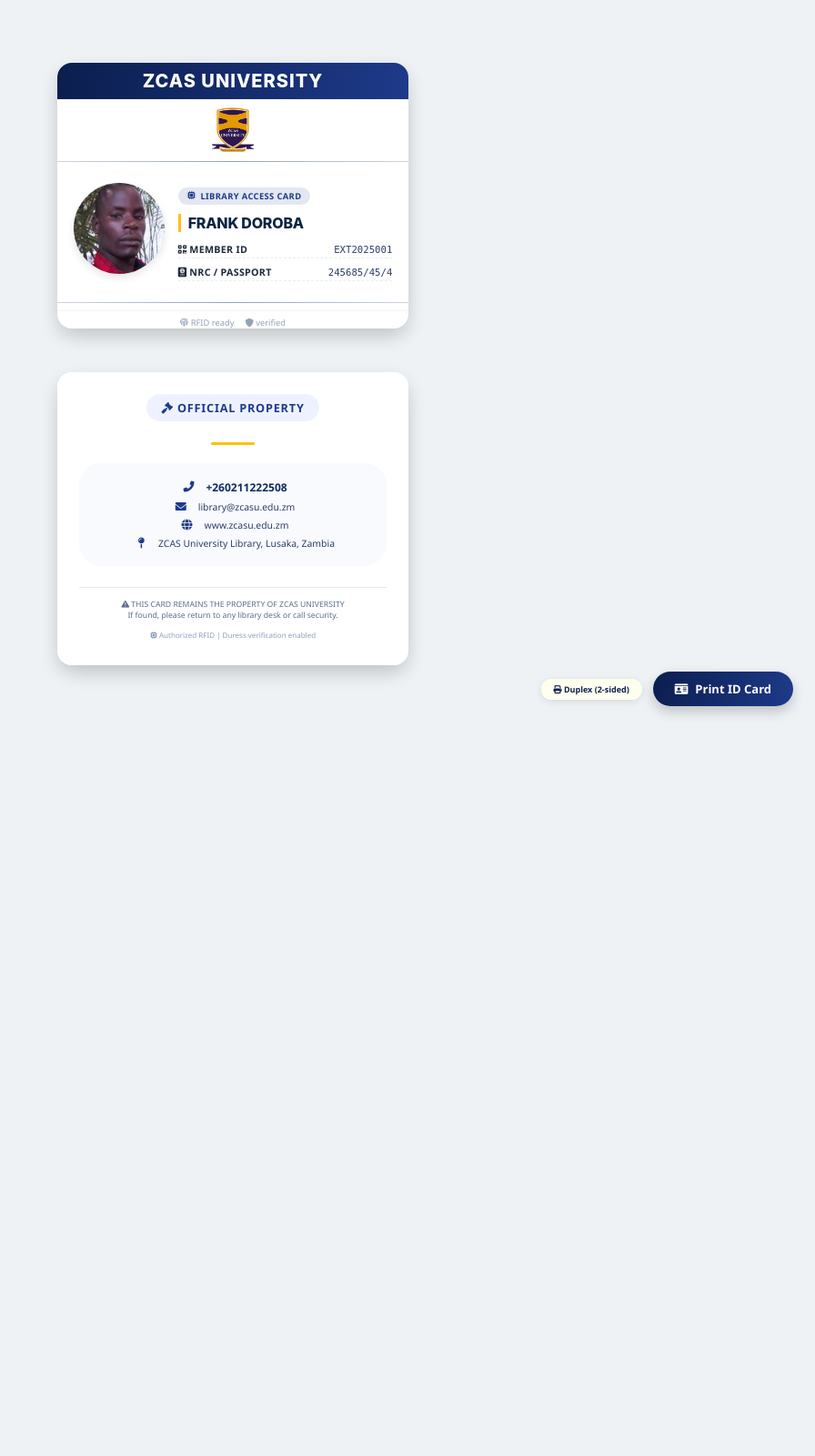
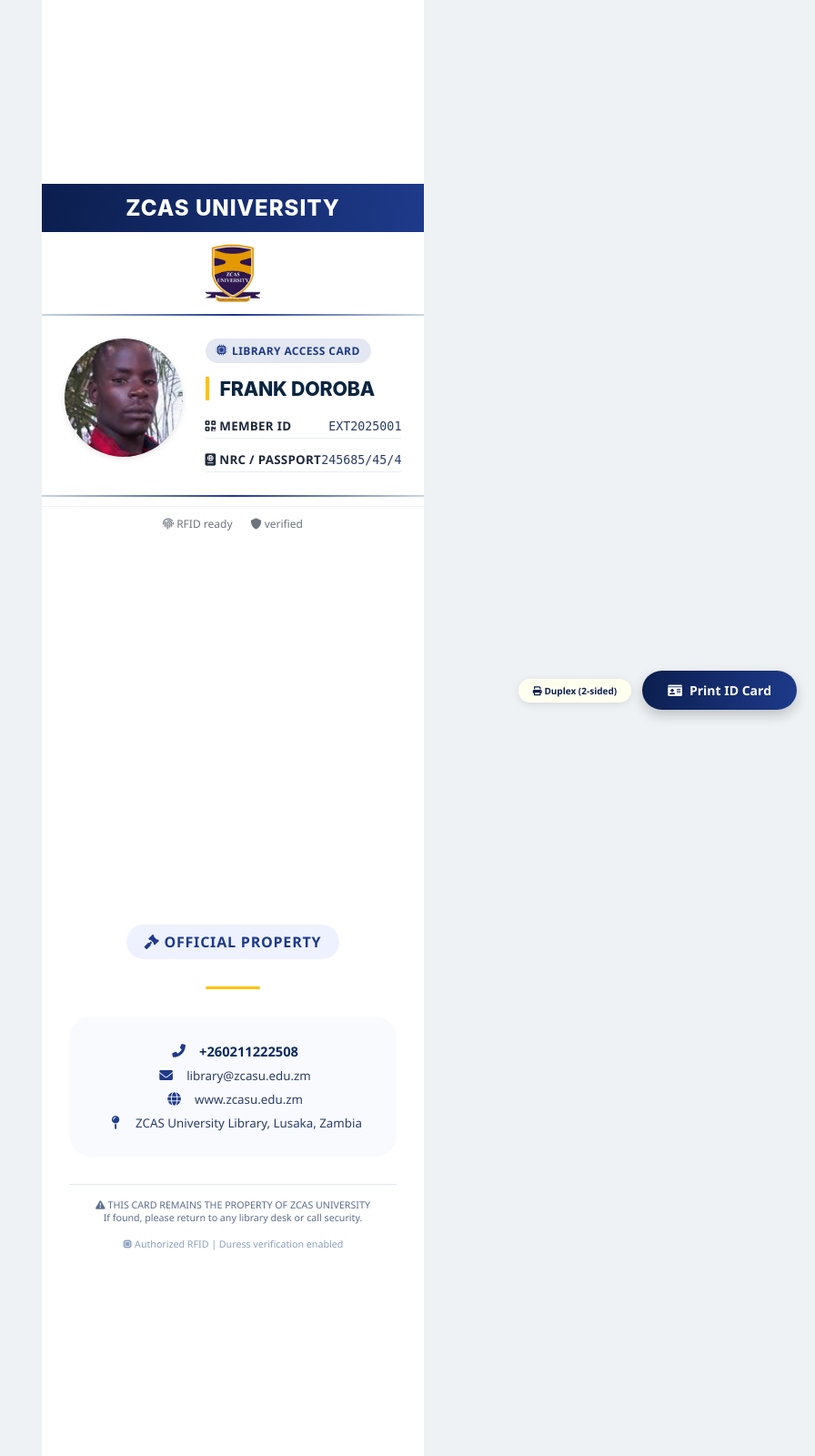
Before and after one commit to frankL408/EXTERNAL_MEMBER, a Flask app: template templates/print_id_card.html in a window 1280 px wide. Shown: the whole page at 91% size, without its empty margins (384-1280 px from the left). Before the commit the page ends 787 px from the top, so only its background shows below. Run offline with Flask 3, Linux system fonts and the light colour scheme; the template is opened without the code that fills it: values that come from a table or form of the project are taken from there, others are empty; some libraries are stand-ins or nearby versions.

Commit message:
first commit

```diff
--- a/templates/print_id_card.html
+++ b/templates/print_id_card.html
@@ -18,7 +18,7 @@
             background: #eef2f5;
             font-family: 'Segoe UI', 'Roboto', 'Inter', 'Helvetica Neue', sans-serif;
             margin: 0;
-            padding: 30px 20px;
+            padding: 0;
             display: flex;
             flex-direction: column;
             align-items: center;
@@ -31,48 +31,49 @@
             margin: 0 auto;
         }
 
-        /* Each side on separate page when printed */
+        /* Each side on separate page when printed - FULL PAGE */
         .print-front-page,
         .print-back-page {
             page-break-after: always;
             page-break-inside: avoid;
             break-inside: avoid;
             margin: 0;
-            padding: 20px 0;
+            padding: 0;
             display: flex;
             align-items: center;
             justify-content: center;
-            background: #eef2f5;
+            background: white;
+            min-height: 100vh;
+            width: 100%;
         }
 
-        /* ID CARD - Reduced margins, compact premium size */
+        /* ID CARD - Standard CR80 size for printing */
         .print-id-card {
-            width: 290pt !important;
-            max-width: 320pt;
+            width: 100%;
+            max-width: 100%;
             background: transparent !important;
-            margin: 4px auto;
+            margin: 0;
             break-inside: avoid;
             page-break-inside: avoid;
-            box-shadow: 0 10px 25px -5px rgba(0, 0, 0, 0.15);
-            border-radius: 16px;
+            box-shadow: none;
+            border-radius: 0;
         }
 
-        /* Card surfaces */
+        /* Card surfaces - FULL WIDTH */
         .print-id-card-front,
         .print-id-card-back {
             width: 100%;
             background: white;
-            border-radius: 16px;
             overflow: hidden;
             position: relative;
-            box-shadow: 0 8px 20px rgba(0, 0, 0, 0.08);
+            box-shadow: none;
             transition: transform 0.2s;
         }
 
         /* ===== FRONT SIDE ELEMENTS ===== */
         .card-top-ribbon {
             background: linear-gradient(98deg, #0B1E4E 0%, #1E3A8A 100%);
-            padding: 8px 18px;
+            padding: 12px 20px;
             display: flex;
             align-items: center;
             justify-content: center;
@@ -81,7 +82,7 @@
         }
 
         .uni-name {
-            font-size: 15pt;
+            font-size: 18pt;
             font-weight: 800;
             color: white;
             letter-spacing: 1px;
@@ -92,26 +93,28 @@
         /* Main content area with photo on left and details on right */
         .card-main-content {
             display: flex;
-            padding: 15px 18px;
-            gap: 15px;
+            padding: 20px 25px;
+            gap: 25px;
+            width: 100%;
         }
 
-        /* Left side - Member Photo (no yellow ring) */
+        /* Left side - Member Photo (NO yellow ring/border) */
         .member-photo-left {
             flex-shrink: 0;
-            width: 100px;
+            width: 130px;
         }
 
         .member-photo {
-            width: 100px;
-            height: 100px;
+            width: 130px;
+            height: 130px;
             background: #f0f0f0;
             border-radius: 50%;
             display: flex;
             align-items: center;
             justify-content: center;
             overflow: hidden;
-            box-shadow: 0 4px 8px rgba(0, 0, 0, 0.1);
+            box-shadow: 0 2px 6px rgba(0, 0, 0, 0.1);
+            /* Removed border: 3px solid #FFC107 */
         }
 
         .member-photo-img {
@@ -121,7 +124,7 @@
         }
 
         .member-photo-placeholder {
-            font-size: 50px;
+            font-size: 65px;
             color: #adb5bd;
         }
 
@@ -131,30 +134,30 @@
         }
 
         .member-fullname {
-            font-size: 12pt;
+            font-size: 16pt;
             font-weight: 800;
             color: #0A2540;
-            margin-bottom: 10px;
+            margin-bottom: 15px;
             letter-spacing: -0.2px;
             font-family: 'Inter', sans-serif;
             text-transform: uppercase;
-            border-left: 3px solid #FFC107;
-            padding-left: 8px;
+            border-left: 4px solid #FFC107;
+            padding-left: 12px;
         }
 
         .info-grid {
             display: flex;
             flex-direction: column;
-            gap: 6px;
+            gap: 10px;
         }
 
         .info-row {
             display: flex;
             justify-content: space-between;
             align-items: baseline;
-            font-size: 8pt;
-            padding: 2px 0;
-            border-bottom: 1px dashed #e9eef3;
+            font-size: 10pt;
+            padding: 4px 0;
+            border-bottom: 1px solid #e9eef3;
         }
 
         .info-label {
@@ -170,19 +173,19 @@
             text-align: right;
         }
 
-        /* Member type badge - moved to top of right side */
+        /* Member type badge */
         .member-badge {
             display: inline-flex;
             align-items: center;
             gap: 5px;
             background: rgba(30, 58, 138, 0.12);
-            padding: 3px 10px;
+            padding: 5px 12px;
             border-radius: 40px;
-            font-size: 7pt;
+            font-size: 9pt;
             font-weight: 700;
             color: #1E3A8A;
             letter-spacing: 0.4px;
-            margin-bottom: 10px;
+            margin-bottom: 15px;
         }
 
         /* Logo section - centered */
@@ -190,7 +193,7 @@
             display: flex;
             justify-content: center;
             align-items: center;
-            margin: 5px 0;
+            margin: 10px 0;
         }
 
         .logo-container {
@@ -199,33 +202,33 @@
             align-items: center;
             background: white;
             border-radius: 50%;
-            width: 55px;
-            height: 55px;
+            width: 70px;
+            height: 70px;
         }
 
         .uni-logo {
-            width: 50px;
-            height: 50px;
+            width: 65px;
+            height: 65px;
             object-fit: contain;
         }
 
         .divider-light {
-            height: 1px;
-            background: linear-gradient(90deg, #cbd5e1, #94a3b8, #cbd5e1);
-            margin: 8px 0;
+            height: 2px;
+            background: linear-gradient(90deg, #cbd5e1, #1E3A8A, #cbd5e1);
+            margin: 5px 0;
             width: 100%;
         }
 
         /* Card footer icons */
         .card-footer-icon {
             text-align: center;
-            margin-top: 8px;
-            font-size: 7pt;
-            color: #94a3b8;
+            margin-top: 10px;
+            font-size: 9pt;
+            color: #6c757d;
             display: flex;
             justify-content: center;
-            gap: 12px;
-            padding: 6px 0 0 0;
+            gap: 20px;
+            padding: 10px 0 15px 0;
             border-top: 1px solid #f0f2f5;
         }
 
@@ -235,13 +238,14 @@
             flex-direction: column;
             align-items: center;
             justify-content: center;
-            padding: 24px 24px 28px 24px;
+            padding: 30px 30px 40px 30px;
             background: white;
-            min-height: 210px;
+            width: 100%;
+            min-height: 350px;
         }
 
         .back-title {
-            font-size: 9.5pt;
+            font-size: 12pt;
             font-weight: 800;
             color: #1E3A8A;
             text-transform: uppercase;
@@ -250,16 +254,16 @@
             background: #EEF2FF;
             display: inline-block;
             width: auto;
-            padding: 6px 16px;
+            padding: 8px 20px;
             border-radius: 40px;
-            margin-bottom: 15px;
+            margin-bottom: 20px;
         }
 
         .back-icon-divider {
-            width: 48px;
+            width: 60px;
             height: 3px;
             background: #FFC107;
-            margin: 8px auto 15px auto;
+            margin: 10px auto 20px auto;
             border-radius: 4px;
         }
 
@@ -267,49 +271,49 @@
             width: 100%;
             text-align: center;
             background: #F8FAFE;
-            padding: 12px 12px;
+            padding: 20px;
             border-radius: 24px;
-            margin: 5px 0;
+            margin: 10px 0;
         }
 
         .contact-line {
-            font-size: 7.8pt;
+            font-size: 10pt;
             color: #2c3e66;
-            margin: 6px 0;
+            margin: 8px 0;
             display: flex;
             align-items: center;
             justify-content: center;
-            gap: 8px;
+            gap: 10px;
             flex-wrap: wrap;
         }
 
         .contact-line i {
             color: #1E3A8A;
-            width: 22px;
-            font-size: 9pt;
+            width: 25px;
+            font-size: 11pt;
         }
 
         .phone-emphasis {
             font-weight: 800;
             color: #0e2b5e;
-            font-size: 9pt;
+            font-size: 11pt;
         }
 
         .back-footer-note {
-            font-size: 6.5pt;
+            font-size: 8pt;
             color: #5b6e8c;
             text-align: center;
-            margin-top: 18px;
+            margin-top: 20px;
             border-top: 1px solid #e2e8f0;
-            padding-top: 12px;
+            padding-top: 15px;
             width: 100%;
         }
 
         /* Print button */
         .print-actions {
             position: fixed;
-            bottom: 24px;
-            right: 24px;
+            bottom: 20px;
+            right: 20px;
             z-index: 1000;
             display: flex;
             gap: 12px;
@@ -321,10 +325,10 @@
             background: linear-gradient(105deg, #0B1E4E, #1E3A8A);
             border: none;
             border-radius: 60px;
-            padding: 10px 24px;
+            padding: 12px 28px;
             color: white;
             font-weight: 600;
-            font-size: 13px;
+            font-size: 14px;
             cursor: pointer;
             box-shadow: 0 6px 14px rgba(0, 0, 0, 0.2);
             transition: all 0.2s;
@@ -341,17 +345,23 @@
 
         .print-hint-tag {
             background: rgba(255, 255, 240, 0.95);
-            padding: 5px 14px;
+            padding: 6px 16px;
             border-radius: 60px;
-            font-size: 9px;
+            font-size: 10px;
             font-weight: 600;
             color: #0B1E4E;
             backdrop-filter: blur(4px);
             box-shadow: 0 2px 8px rgba(0, 0, 0, 0.1);
         }
 
-        /* Print Media */
+        /* Print Media - Fills entire ID card without spaces */
         @media print {
+            * {
+                margin: 0;
+                padding: 0;
+                box-sizing: border-box;
+            }
+
             body {
                 background: white;
                 margin: 0;
@@ -368,67 +378,35 @@
                 padding: 0;
                 break-inside: avoid;
                 page-break-after: always;
+                page-break-inside: avoid;
+                min-height: 100vh;
+                display: flex;
+                align-items: center;
+                justify-content: center;
             }
 
             .print-id-card {
                 box-shadow: none;
-                margin: 0 auto;
-                width: 270pt;
+                margin: 0;
+                width: 100%;
+                max-width: 100%;
             }
 
             .print-id-card-front,
             .print-id-card-back {
                 box-shadow: none;
                 break-inside: avoid;
+                page-break-inside: avoid;
             }
 
             .uni-logo {
                 filter: none;
             }
-        }
 
-        @media (max-width: 550px) {
-            .print-id-card {
-                width: 95% !important;
+            .card-top-ribbon {
+                print-color-adjust: exact;
+                -webkit-print-color-adjust: exact;
             }
-
-            .uni-name {
-                font-size: 13pt;
-            }
-
-            .member-fullname {
-                font-size: 10pt;
-            }
-
-            .card-main-content {
-                padding: 10px;
-                gap: 10px;
-            }
-
-            .member-photo-left {
-                width: 70px;
-            }
-
-            .member-photo {
-                width: 70px;
-                height: 70px;
-            }
-
-            .print-actions {
-                bottom: 16px;
-                right: 16px;
-                gap: 8px;
-            }
-
-            .btn-print-card {
-                padding: 6px 16px;
-                font-size: 11px;
-            }
-        }
-
-        .print-id-card-front,
-        .print-id-card-back {
-            transition: all 0.2s ease;
         }
     </style>
     <link rel="stylesheet" href="https://cdnjs.cloudflare.com/ajax/libs/font-awesome/6.0.0/css/all.min.css">
@@ -463,7 +441,7 @@
                                 onerror="this.onerror=null; this.style.display='none'; this.parentElement.querySelector('.logo-fallback-alt').style.display='flex';">
                             <div class="logo-fallback-alt"
                                 style="display: none; align-items:center; justify-content:center;">
-                                <svg width="50" height="50" viewBox="0 0 100 100" xmlns="http://www.w3.org/2000/svg">
+                                <svg width="65" height="65" viewBox="0 0 100 100" xmlns="http://www.w3.org/2000/svg">
                                     <rect width="100" height="100" rx="18" fill="#1E3A8A" />
                                     <circle cx="50" cy="50" r="32" fill="#FFC107" />
                                     <text x="50" y="68" font-size="44" text-anchor="middle" fill="#0B1E4E"
@@ -477,7 +455,7 @@
 
                     <!-- Main Content: Photo Left + Details Right -->
                     <div class="card-main-content">
-                        <!-- Left side - Member Photo (no yellow border) -->
+                        <!-- Left side - Member Photo (No yellow ring/ribbon) -->
                         <div class="member-photo-left">
                             <div class="member-photo">
                                 {% if member.photo_path %}
@@ -490,7 +468,7 @@
                             </div>
                         </div>
 
-                        <!-- Right side - Member Details (no expiry date) -->
+                        <!-- Right side - Member Details -->
                         <div class="member-info-right">
                             <div class="member-badge">
                                 <i class="fas fa-microchip"></i>
@@ -555,7 +533,7 @@
                             UNIVERSITY<br>
                             If found, please return to any library desk or call security.
                         </div>
-                        <div style="margin-top: 10px; font-size:6pt; color:#8ba0bc; text-align:center;">
+                        <div style="margin-top: 15px; font-size:8pt; color:#8ba0bc; text-align:center;">
                             <i class="fas fa-microchip"></i> Authorized RFID | Duress verification enabled
                         </div>
                     </div>
@@ -591,42 +569,30 @@
                 };
             }
 
-            console.log("✅ ZCAS ID Card – Photo on left (no yellow ring), logo centered, expiry date removed.");
+            console.log("✅ ZCAS ID Card – Yellow ring/ribbon removed from photo.");
 
+            // Additional print optimization
             const style = document.createElement('style');
             style.textContent = `
-            @media print {
-                .print-id-card {
-                    margin: 0pt auto !important;
-                    page-break-after: avoid;
-                    page-break-inside: avoid;
+                @media print {
+                    @page {
+                        margin: 0;
+                        size: auto;
+                    }
+                    html, body {
+                        margin: 0;
+                        padding: 0;
+                        width: 100%;
+                        height: 100%;
+                    }
+                    .print-front-page, .print-back-page {
+                        margin: 0;
+                        padding: 0;
+                        width: 100%;
+                        height: 100%;
+                    }
                 }
-                .print-front-page, .print-back-page {
-                    padding: 0;
-                    margin: 0;
-                    display: flex;
-                    align-items: center;
-                    justify-content: center;
-                    min-height: 100vh;
-                }
-                body {
-                    background: white;
-                }
-                .card-details {
-                    padding: 4px 18px 12px 18px !important;
-                }
-                .member-fullname {
-                    margin-bottom: 8px;
-                }
-                .back-side-container {
-                    padding: 18px 20px 22px !important;
-                }
-                .member-photo-img {
-                    print-color-adjust: exact;
-                    -webkit-print-color-adjust: exact;
-                }
-            }
-        `;
+            `;
             document.head.appendChild(style);
         })();
     </script>
```
Also changed, not shown: templates/scan_member.html (+23 -13 lines).
